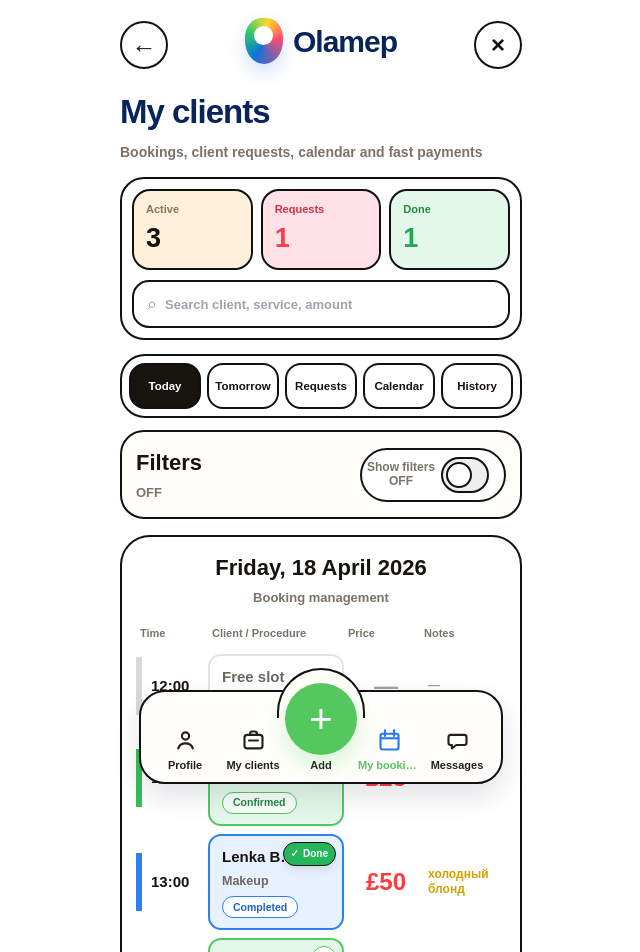
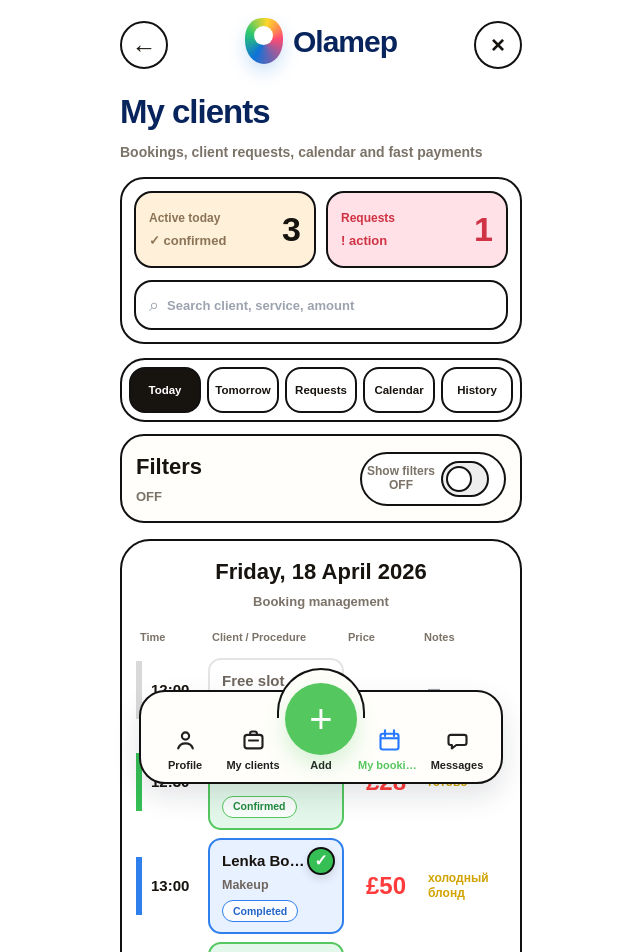
Before and after one commit to bellasalon4u-source/mapbookapp, a Next.js app: page /bookings/clients in a window 1280 px wide. Shown: the top 952 px of the page, without its empty margins (319-959 px from the left). Built offline with nearby package versions, Linux system fonts and the light colour scheme.

Commit message:
git add app/bookings/clients/page.tsx git commit -m "improve provider client schedule visual status" git push

```diff
--- a/app/bookings/clients/page.tsx
+++ b/app/bookings/clients/page.tsx
@@ -57,7 +57,6 @@ type PageText = {
   history: string;
   activeToday: string;
   requestsCount: string;
-  doneToday: string;
   search: string;
   dayTitle: string;
   daySubtitle: string;
@@ -113,8 +112,6 @@ type PageText = {
   openChat: string;
   pendingRequestInfo: string;
   confirmedRequestInfo: string;
-  doneBadge: string;
-  needsAction: string;
 };
 
 const EN_TEXT: PageText = {
@@ -125,9 +122,8 @@ const EN_TEXT: PageText = {
   requests: 'Requests',
   calendar: 'Calendar',
   history: 'History',
-  activeToday: 'Active',
+  activeToday: 'Active today',
   requestsCount: 'Requests',
-  doneToday: 'Done',
   search: 'Search client, service, amount',
   dayTitle: 'Friday, 18 April 2026',
   daySubtitle: 'Booking management',
@@ -187,8 +183,6 @@ const EN_TEXT: PageText = {
     'This request is waiting for your confirmation. After accepting, the client will get address/contact access according to booking rules.',
   confirmedRequestInfo:
     'Booking is confirmed. Contacts and chat are available according to access rules.',
-  doneBadge: 'Done',
-  needsAction: 'Needs action',
 };
 
 const textOverrides: Partial<Record<AppLanguage, Partial<PageText>>> = {
@@ -200,9 +194,8 @@ const textOverrides: Partial<Record<AppLanguage, Partial<PageText>>> = {
     requests: 'Запросы',
     calendar: 'Календарь',
     history: 'История',
-    activeToday: 'Активно',
+    activeToday: 'Активно сегодня',
     requestsCount: 'Запросы',
-    doneToday: 'Готово',
     search: 'Поиск: клиент, услуга, сумма',
     dayTitle: 'Пятница, 18 апреля 2026',
     daySubtitle: 'Управление бронями',
@@ -262,8 +255,6 @@ const textOverrides: Partial<Record<AppLanguage, Partial<PageText>>> = {
       'Эта заявка ждёт вашего подтверждения. После подтверждения клиент получит доступ к адресу и контактам по правилам брони.',
     confirmedRequestInfo:
       'Бронь подтверждена. Чат и контакты доступны по правилам доступа.',
-    doneBadge: 'Готово',
-    needsAction: 'Нужно действие',
   },
 };
 
@@ -480,12 +471,11 @@ function getSlotStyle(status: SlotStatus) {
   };
 }
 
-function getCornerBadge(status: SlotStatus, text: PageText) {
+function getSlotCornerBadge(status: SlotStatus) {
   if (status === 'completed') {
     return {
-      icon: '✓',
-      label: text.doneBadge,
-      bg: '#25b65a',
+      text: '✓',
+      bg: '#35bf55',
       color: '#ffffff',
       border: '#111111',
     };
@@ -493,21 +483,10 @@ function getCornerBadge(status: SlotStatus, text: PageText) {
 
   if (status === 'pending') {
     return {
-      icon: '!',
-      label: text.needsAction,
+      text: '!',
       bg: '#ff4b52',
       color: '#ffffff',
       border: '#111111',
-    };
-  }
-
-  if (status === 'confirmed') {
-    return {
-      icon: '✓',
-      label: text.confirmed,
-      bg: '#ffffff',
-      color: '#25a653',
-      border: '#55c75f',
     };
   }
 
@@ -796,8 +775,6 @@ export default function ProviderClientsPage() {
 
   const requestCount = slots.filter((slot) => slot.status === 'pending').length;
 
-  const completedCount = slots.filter((slot) => slot.status === 'completed').length;
-
   const handleOpenTimeModal = (slot: ProviderSlot) => {
     const [hour, minute] = slot.time.split(':');
     setEditHour(hour || '09');
@@ -933,11 +910,11 @@ export default function ProviderClientsPage() {
           minHeight: '100vh',
           background: '#ffffff',
           color: '#17130f',
-          paddingBottom: 118,
+          paddingBottom: 150,
           fontFamily: 'Arial, sans-serif',
         }}
       >
-        <div style={{ maxWidth: 430, margin: '0 auto', padding: '18px 14px 120px' }}>
+        <div style={{ maxWidth: 430, margin: '0 auto', padding: '18px 14px 160px' }}>
           <header
             style={{
               display: 'grid',
@@ -1020,82 +997,95 @@ export default function ProviderClientsPage() {
                 borderRadius: 24,
                 border: '2px solid #111111',
                 background: '#ffffff',
-                padding: 10,
+                padding: 12,
               }}
             >
               <div
                 style={{
                   display: 'grid',
-                  gridTemplateColumns: '1fr 1fr 1fr',
-                  gap: 8,
+                  gridTemplateColumns: '1fr 1fr',
+                  gap: 10,
                 }}
               >
                 <div
                   style={{
-                    minHeight: 76,
+                    minHeight: 74,
                     borderRadius: 18,
                     border: '2px solid #111111',
                     background: '#fff0da',
-                    padding: '10px 12px',
-                    display: 'flex',
-                    flexDirection: 'column',
-                    justifyContent: 'space-between',
+                    padding: '11px 13px',
+                    display: 'grid',
+                    gridTemplateColumns: '1fr auto',
+                    alignItems: 'center',
+                    gap: 10,
                   }}
                 >
-                  <div style={{ fontSize: 11, color: '#8b7355', fontWeight: 900 }}>
-                    {text.activeToday}
+                  <div>
+                    <div style={{ fontSize: 12, color: '#8b7355', fontWeight: 900 }}>
+                      {text.activeToday}
+                    </div>
+                    <div style={{ marginTop: 4, fontSize: 13, color: '#8b7355', fontWeight: 800 }}>
+                      ✓ confirmed
+                    </div>
                   </div>
-                  <div style={{ fontSize: 27, fontWeight: 900, color: '#17130f' }}>
+
+                  <div style={{ fontSize: 34, fontWeight: 900, color: '#17130f' }}>
                     {activeTodayCount}
                   </div>
                 </div>
 
                 <div
                   style={{
-                    minHeight: 76,
+                    minHeight: 74,
                     borderRadius: 18,
                     border: '2px solid #111111',
-                    background: requestCount > 0 ? '#ffe1e7' : '#fff3f5',
-                    padding: '10px 12px',
-                    display: 'flex',
-                    flexDirection: 'column',
-                    justifyContent: 'space-between',
+                    background: requestCount > 0 ? '#ffe1e7' : '#eef4ff',
+                    padding: '11px 13px',
+                    display: 'grid',
+                    gridTemplateColumns: '1fr auto',
+                    alignItems: 'center',
+                    gap: 10,
                   }}
                 >
-                  <div style={{ fontSize: 11, color: '#cf3344', fontWeight: 900 }}>
-                    {text.requestsCount}
+                  <div>
+                    <div
+                      style={{
+                        fontSize: 12,
+                        color: requestCount > 0 ? '#cf3344' : '#2559b7',
+                        fontWeight: 900,
+                      }}
+                    >
+                      {text.requestsCount}
+                    </div>
+                    <div
+                      style={{
+                        marginTop: 4,
+                        fontSize: 13,
+                        color: requestCount > 0 ? '#cf3344' : '#2559b7',
+                        fontWeight: 800,
+                      }}
+                    >
+                      {requestCount > 0 ? '! action' : 'clear'}
+                    </div>
                   </div>
-                  <div style={{ fontSize: 27, fontWeight: 900, color: '#ff3b4e' }}>
+
+                  <div
+                    style={{
+                      fontSize: 34,
+                      fontWeight: 900,
+                      color: requestCount > 0 ? '#cf3344' : '#17130f',
+                    }}
+                  >
                     {requestCount}
                   </div>
                 </div>
-
-                <div
-                  style={{
-                    minHeight: 76,
-                    borderRadius: 18,
-                    border: '2px solid #111111',
-                    background: '#e3f8ea',
-                    padding: '10px 12px',
-                    display: 'flex',
-                    flexDirection: 'column',
-                    justifyContent: 'space-between',
-                  }}
-                >
-                  <div style={{ fontSize: 11, color: '#1f8c3f', fontWeight: 900 }}>
-                    {text.doneToday}
-                  </div>
-                  <div style={{ fontSize: 27, fontWeight: 900, color: '#25a653' }}>
-                    {completedCount}
-                  </div>
-                </div>
               </div>
 
               <div
                 style={{
-                  marginTop: 10,
-                  height: 48,
-                  borderRadius: 17,
+                  marginTop: 12,
+                  height: 50,
+                  borderRadius: 18,
                   border: '2px solid #111111',
                   background: '#ffffff',
                   display: 'flex',
@@ -1426,7 +1416,7 @@ export default function ProviderClientsPage() {
             <div style={{ marginTop: 8, display: 'grid', gap: 8 }}>
               {visibleSlots.map((slot) => {
                 const style = getSlotStyle(slot.status);
-                const badge = getCornerBadge(slot.status, text);
+                const badge = getSlotCornerBadge(slot.status);
                 const isEmpty = slot.status === 'free' || slot.status === 'blocked';
 
                 return (
@@ -1478,54 +1468,40 @@ export default function ProviderClientsPage() {
 
                     <div
                       style={{
+                        position: 'relative',
                         minHeight: 64,
                         borderRadius: 13,
                         border: `2px solid ${style.border}`,
                         background: style.bg,
-                        padding: '10px 12px',
+                        padding: badge ? '10px 34px 10px 12px' : '10px 12px',
                         boxSizing: 'border-box',
                         overflow: 'hidden',
-                        position: 'relative',
                       }}
                     >
                       {badge ? (
-                        <div
+                        <span
                           style={{
                             position: 'absolute',
-                            top: 6,
-                            right: 6,
-                            minWidth: 24,
-                            height: 24,
+                            top: 7,
+                            right: 7,
+                            width: 28,
+                            height: 28,
                             borderRadius: 999,
-                            border: `1.5px solid ${badge.border}`,
+                            border: `2px solid ${badge.border}`,
                             background: badge.bg,
                             color: badge.color,
-                            display: 'inline-flex',
+                            display: 'flex',
                             alignItems: 'center',
                             justifyContent: 'center',
-                            gap: 4,
-                            padding: '0 7px',
-                            fontSize: 10,
+                            fontSize: 16,
+                            lineHeight: 1,
                             fontWeight: 900,
-                            lineHeight: 1,
-                            boxShadow: '0 4px 10px rgba(0,0,0,0.10)',
+                            boxSizing: 'border-box',
+                            boxShadow: '0 4px 10px rgba(0,0,0,0.12)',
                           }}
-                          title={badge.label}
                         >
-                          <span>{badge.icon}</span>
-                          {slot.status === 'completed' || slot.status === 'pending' ? (
-                            <span
-                              style={{
-                                maxWidth: 54,
-                                overflow: 'hidden',
-                                textOverflow: 'ellipsis',
-                                whiteSpace: 'nowrap',
-                              }}
-                            >
-                              {badge.label}
-                            </span>
-                          ) : null}
-                        </div>
+                          {badge.text}
+                        </span>
                       ) : null}
 
                       {slot.status === 'free' ? (
@@ -1558,7 +1534,6 @@ export default function ProviderClientsPage() {
                         <>
                           <div
                             style={{
-                              paddingRight: badge ? 34 : 0,
                               fontSize: 15,
                               fontWeight: 900,
                               color: '#17130f',
```
